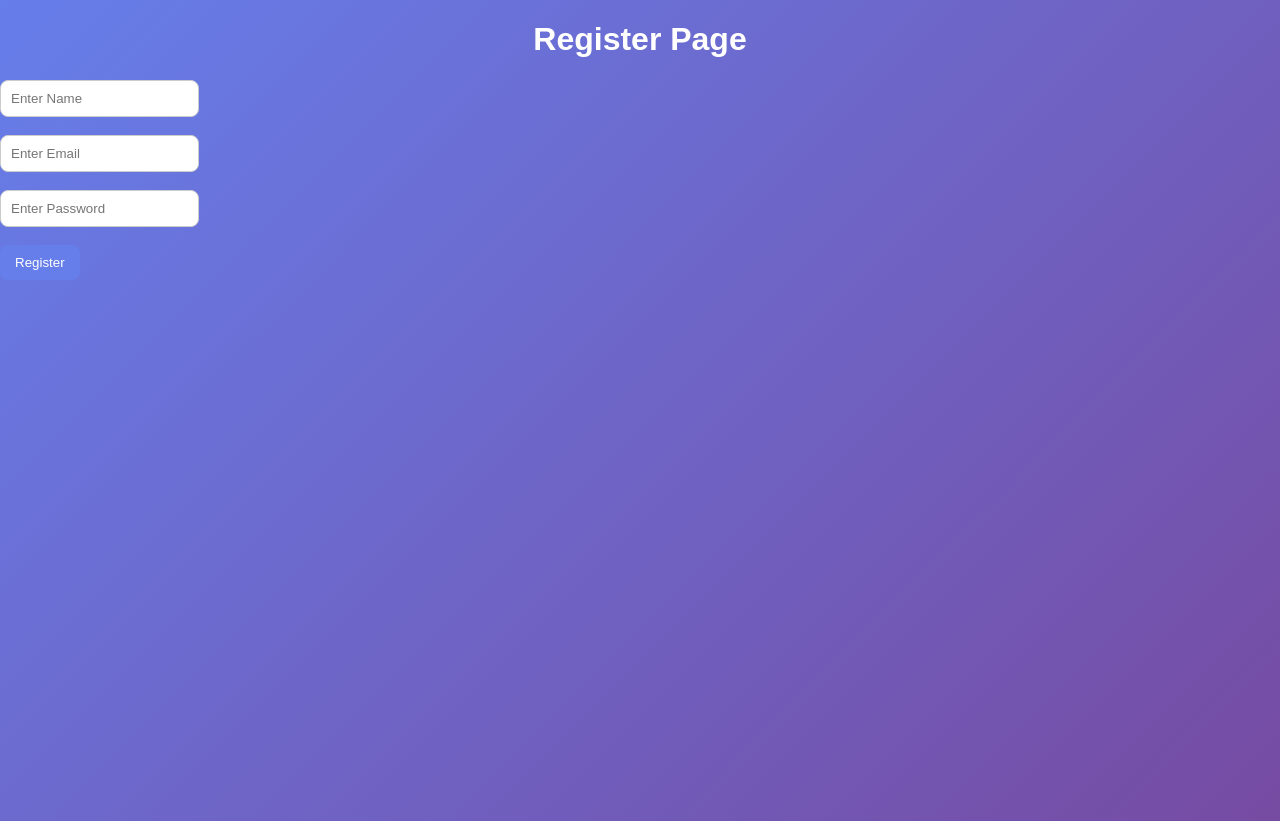
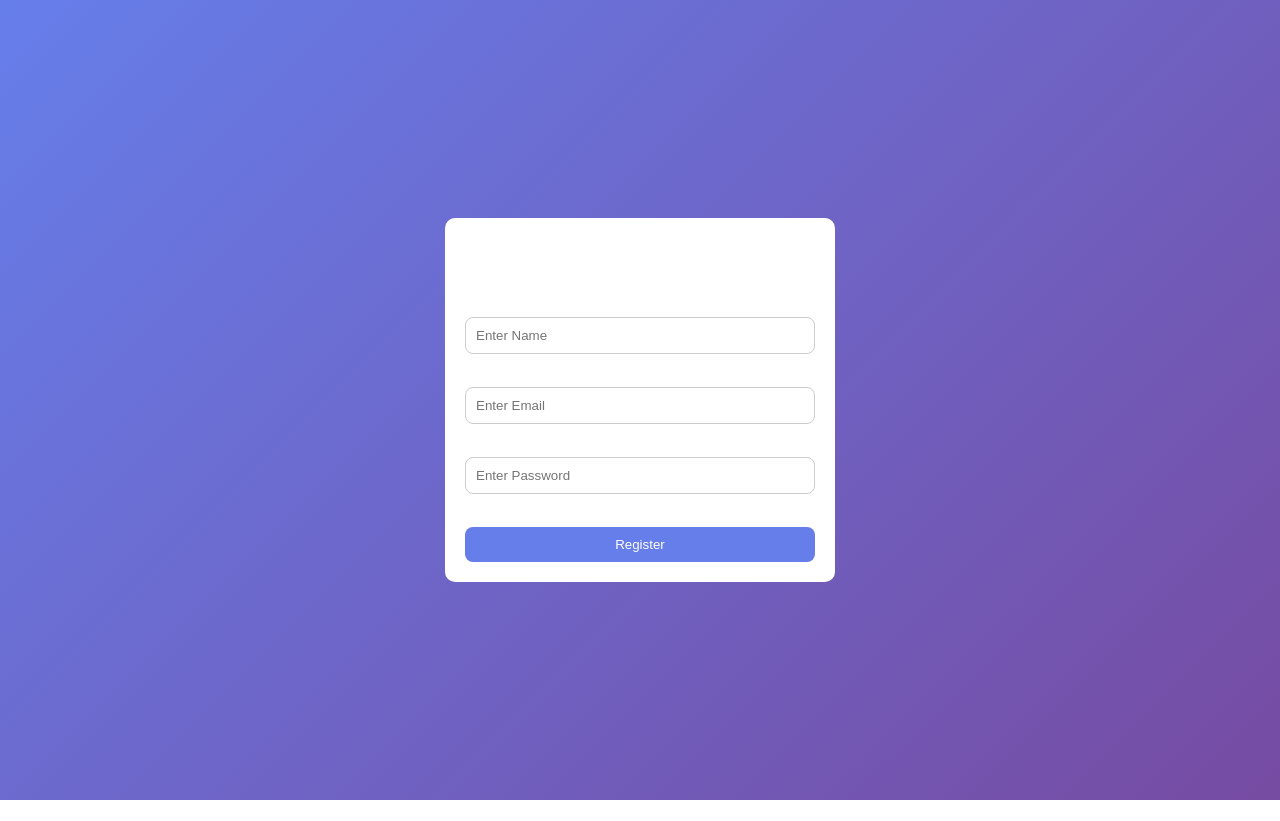
Before and after one commit to ankitlakhchaura/task-manager, a React app in the folder frontend/: page /register in a window 1280 px wide. After the commit the page ends 800 px from the top, so only its background shows below. Built offline with nearby package versions, Linux system fonts and the light colour scheme; the HTML template or start-up script is replaced by a standard one.

Commit message:
register change

```diff
--- a/frontend/src/pages/Register.jsx
+++ b/frontend/src/pages/Register.jsx
@@ -31,7 +31,8 @@ function Register() {
   };
 
   return (
-    <div>
+    <div className="auth-container">
+        <div className="auth-card">
       <h1>Register Page</h1>
 
       <form onSubmit={handleSubmit}>
@@ -64,6 +65,7 @@ function Register() {
 
         <button type="submit">Register</button>
       </form>
+      </div>
     </div>
   );
 }
```
